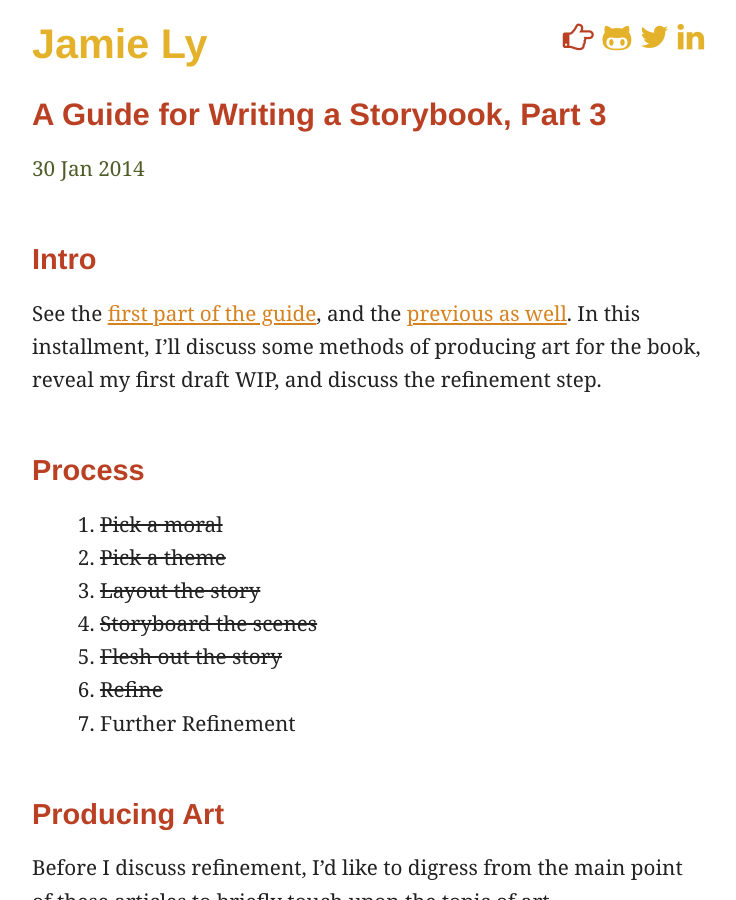
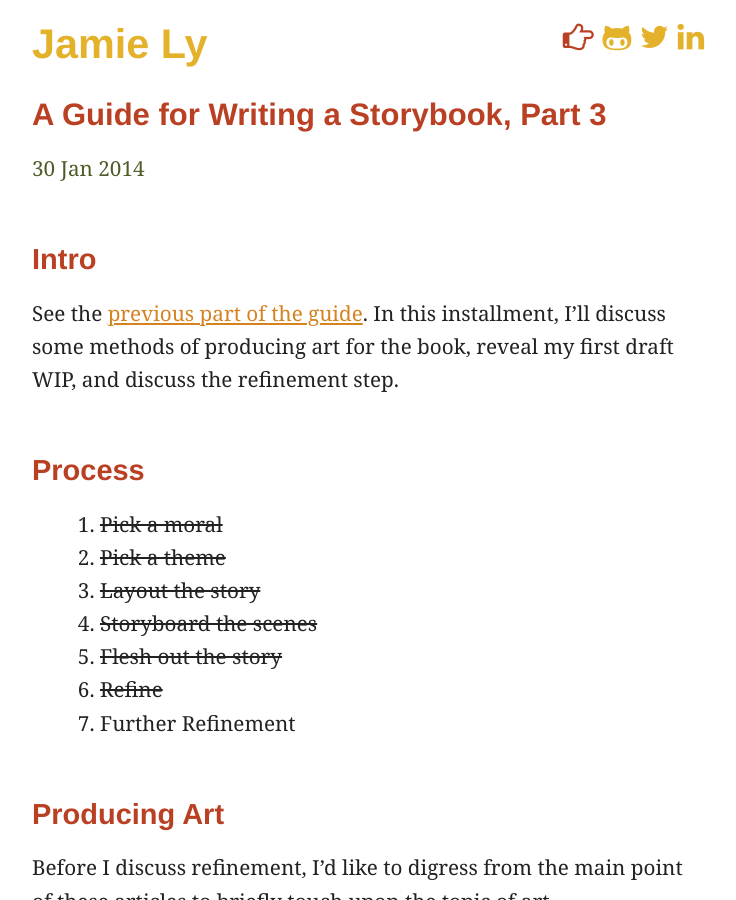
Before and after one commit to jamiely/deprecated_blog, a Jekyll site: the page built from _posts/2014-01-30-quick-guide-to-writing-a-storybook-pt3.md, in a window 1280 px wide and 900 px high. Shown: the whole window, without its empty margins (272-1008 px from the left). Built offline with Jekyll 4.4.1, drawn with Linux system fonts in a browser that asks for light colours; nearby versions of some CDN libraries; Markdown is read by kramdown in place of the engine named in the settings.

Commit message:
fixed post_url's

```diff
--- a/_posts/2014-01-30-quick-guide-to-writing-a-storybook-pt3.md
+++ b/_posts/2014-01-30-quick-guide-to-writing-a-storybook-pt3.md
@@ -10,9 +10,7 @@ comments: false
 
 # Intro
 
-See the
-[first part of the guide]({% post_url 2014-01-23-quick-guide-to-writing-a-storybook-pt1 %}), and
-the [previous as well]({% post_url 2014-01-27-quick-guide-to-writing-a-storybook-pt2 %}). In this
+See the [previous part of the guide](/writing/2014/01/27/quick-guide-to-writing-a-storybook-pt2.html). In this
 installment, I'll discuss some methods of producing art for the book,
 reveal my first draft WIP, and discuss the refinement step.
 
```
Also changed, not shown: _posts/2014-01-23-quick-guide-to-writing-a-storybook-pt1.md (+1 -1 lines), _posts/2014-01-27-quick-guide-to-writing-a-storybook-pt2.md (+2 -2 lines).
